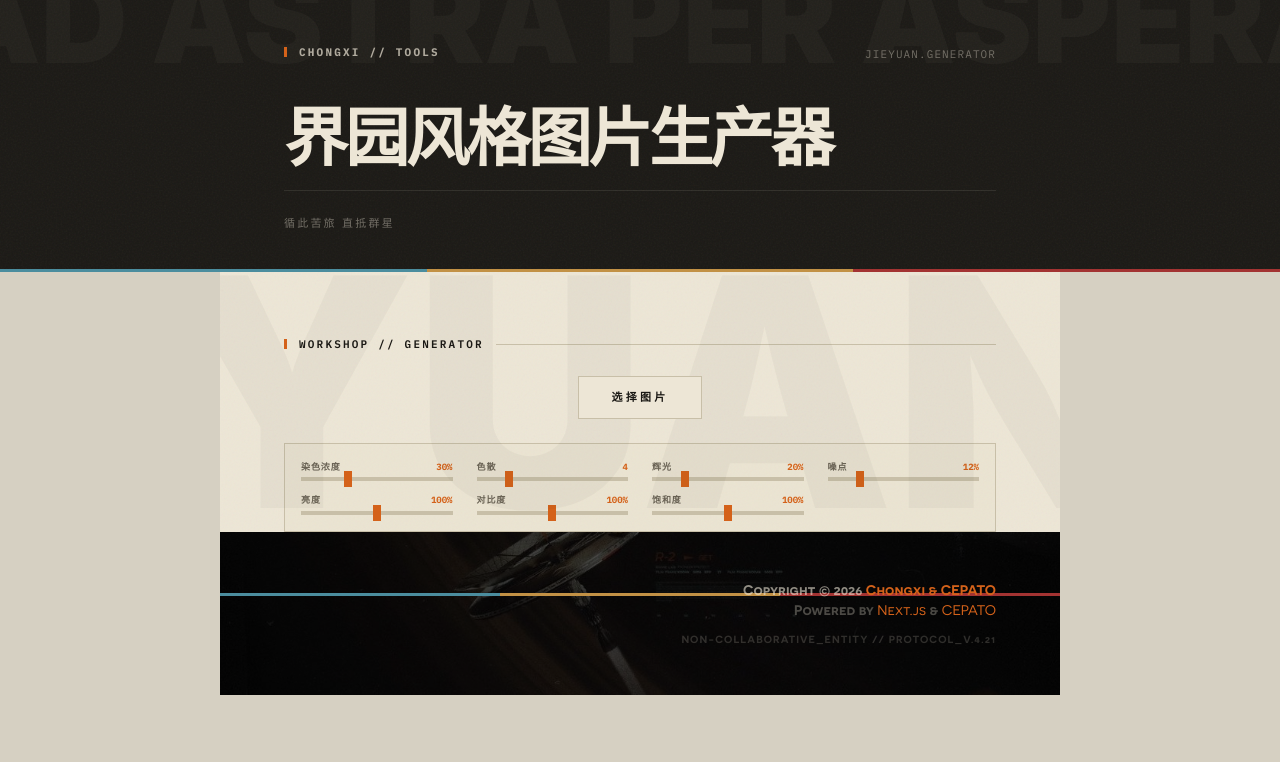
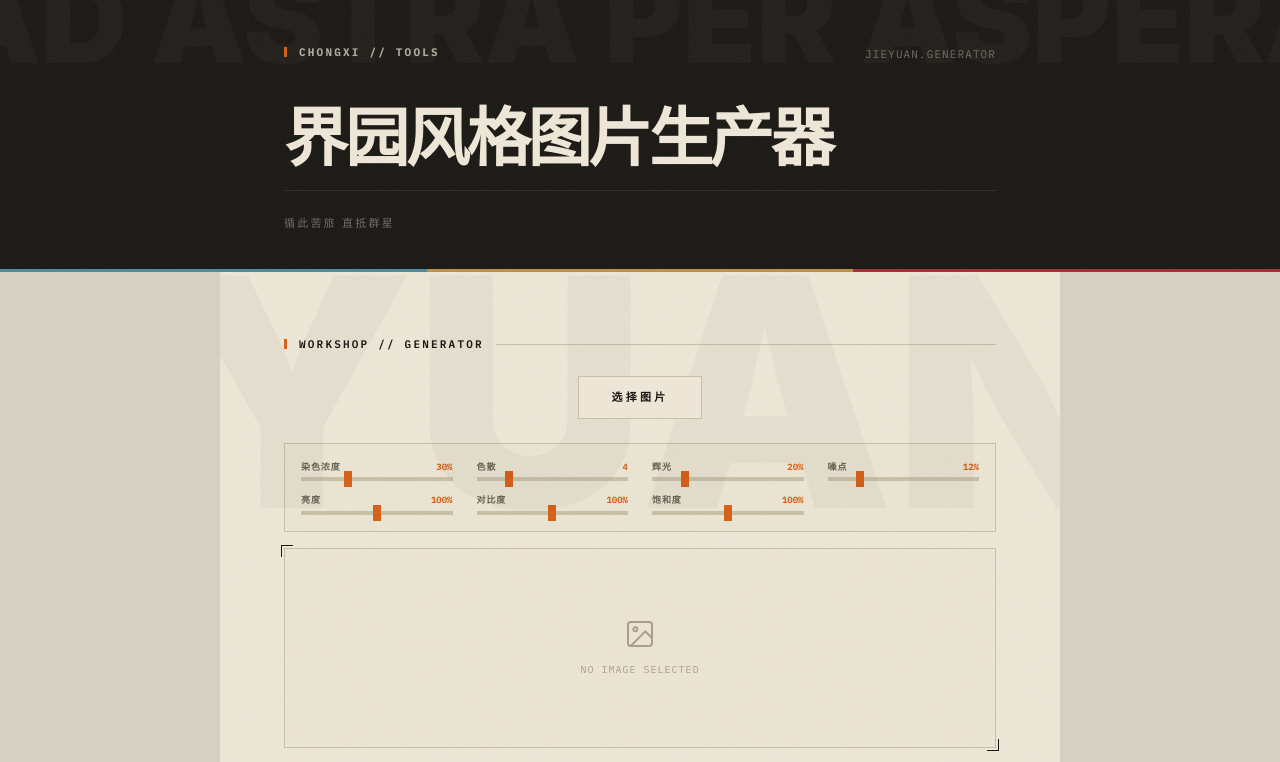
Before and after one commit to ChongxiSama/ChongxiSama, a Next.js app: page /tool/jieyuan in a window 1280 px wide. Shown: the top 762 px of the page. Built offline with nearby package versions, Linux system fonts and the light colour scheme.

Commit message:
fix: remove body card stripe, always show preview frame and buttons

```diff
--- a/app/tool/jieyuan/page.tsx
+++ b/app/tool/jieyuan/page.tsx
@@ -58,12 +58,6 @@ export default function JieYuanPage() {
           </div>
 
           <JieYuanFilter />
-
-          <div className="absolute bottom-0 left-0 right-0 h-[3px] flex z-10">
-            <div className="bg-rl-teal w-1/3"></div>
-            <div className="bg-rl-gold w-1/3"></div>
-            <div className="bg-rl-red w-1/3"></div>
-          </div>
         </section>
 
         <div className="relative w-full bg-lt-ink paper-texture px-6 md:px-16 py-12 overflow-hidden -mt-12 md:-mt-16">
--- a/components/JieYuanFilter.tsx
+++ b/components/JieYuanFilter.tsx
@@ -257,16 +257,25 @@ export default function JieYuanFilter() {
             ))}
           </div>
 
-          {loadKey > 0 && (
-            <>
-              <div className="relative border border-lt-border p-1 bg-lt-surface/20">
+          <div className="relative border border-lt-border p-1 bg-lt-surface/20 min-h-[200px] flex items-center justify-center">
             <div className="absolute -top-1 -left-1 w-3 h-3 border-t border-l border-lt-ink"></div>
             <div className="absolute -bottom-1 -right-1 w-3 h-3 border-b border-r border-lt-ink"></div>
+            {loadKey > 0 ? (
               <canvas
                 ref={canvasRef}
                 onClick={handleView}
                 className="w-full h-auto cursor-pointer block"
               />
+            ) : (
+              <div className="flex flex-col items-center gap-3 py-12">
+                <svg width="32" height="32" viewBox="0 0 24 24" fill="none" stroke="currentColor" strokeWidth="1.5" className="text-lt-ghost">
+                  <rect x="3" y="3" width="18" height="18" rx="2" ry="2"/>
+                  <circle cx="8.5" cy="8.5" r="1.5"/>
+                  <polyline points="21 15 16 10 5 21"/>
+                </svg>
+                <span className="font-mono text-[10px] text-lt-ghost uppercase tracking-widest">No Image Selected</span>
+              </div>
+            )}
           </div>
 
           <div className="flex gap-3 justify-center">
@@ -287,8 +296,6 @@ export default function JieYuanFilter() {
               Reset
             </button>
           </div>
-            </>
-          )}
         </div>
       </div>
     </>
```
Lines whose indentation alone changed are shown as unchanged.
